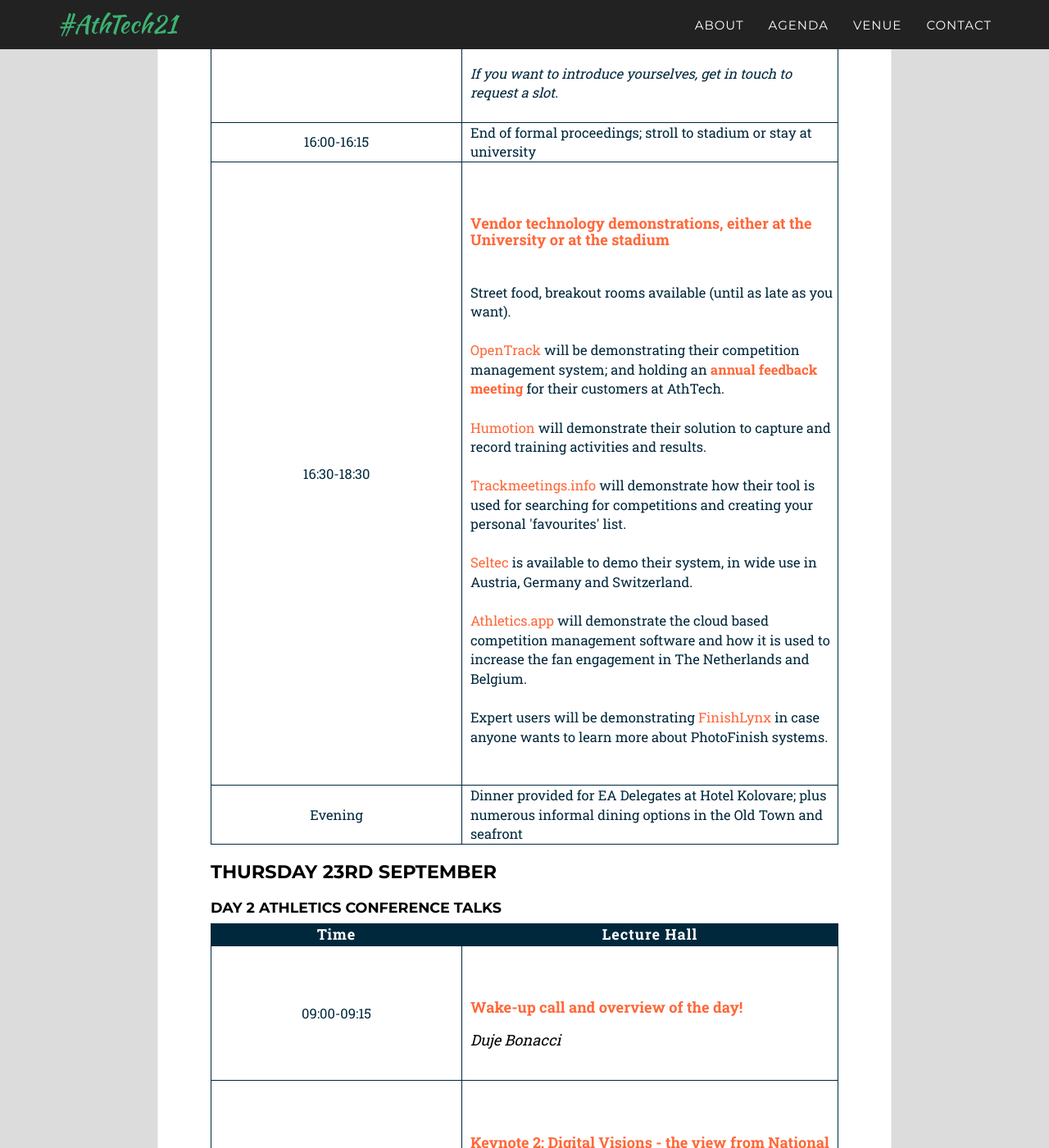
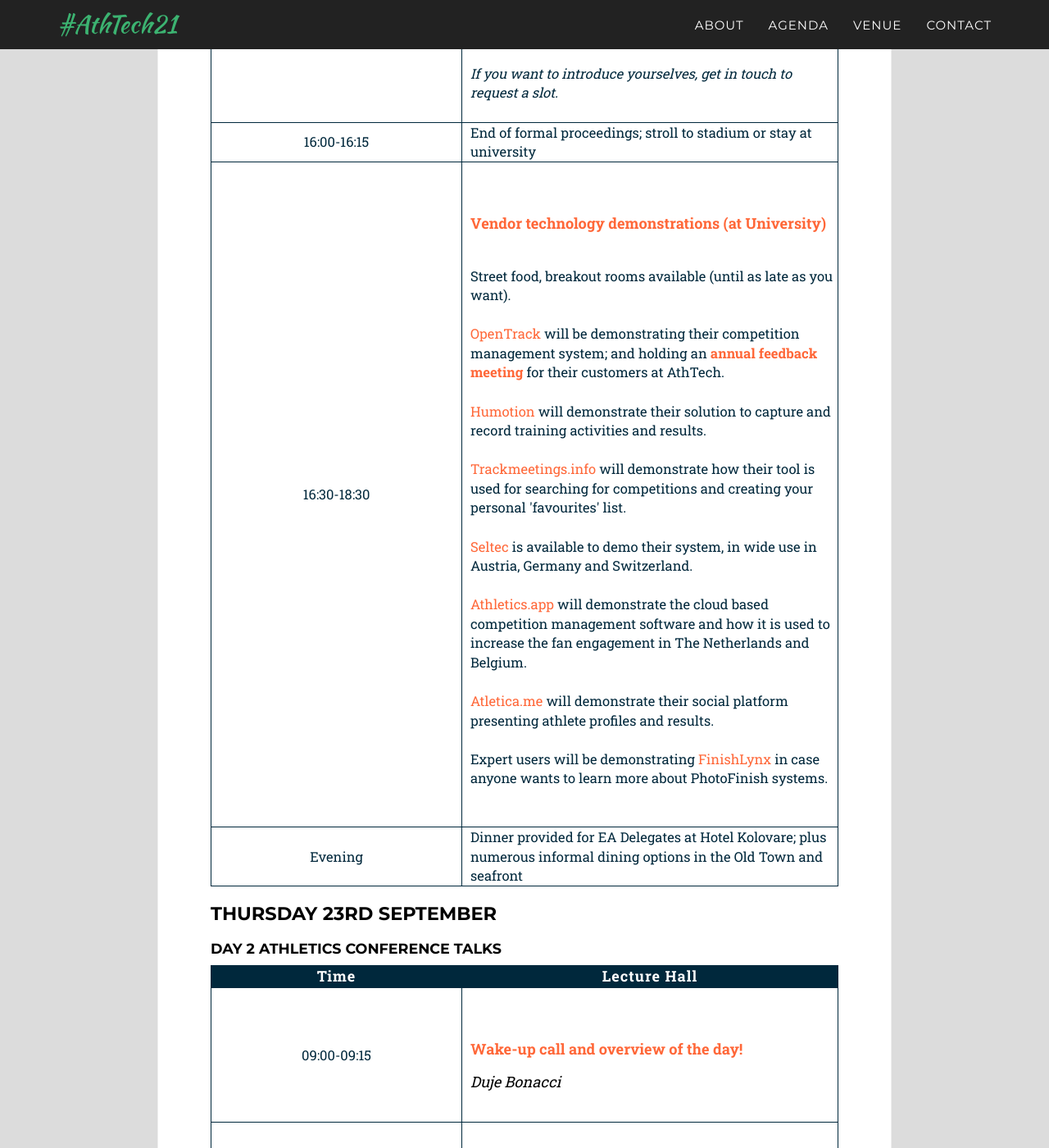
Before and after one commit to openath/athtech, a Jekyll site: the page built from _2021_pages/agenda.html, in a window 1280 px wide and 1400 px high, scrolled down 4937 px. Shown: the whole window at 82% size. Built offline with Jekyll 4.4.1, drawn with Linux system fonts in a browser that asks for light colours; some web fonts are replaced.

Commit message:
Update agenda.html

```diff
--- a/_2021_pages/agenda.html
+++ b/_2021_pages/agenda.html
@@ -262,12 +262,13 @@
                 <tr>
                     <td>16:30-18:30</td>
                     <td colspan="2">
-                        <p><b>Vendor technology demonstrations, either at the University or at the stadium</b></p><br>Street food, breakout rooms available (until as late as you want).
+                        <p><b>Vendor technology demonstrations (at University)</b></p><br>Street food, breakout rooms available (until as late as you want).
                           <br><a href='https://opentrack.run/'>OpenTrack</a> will be demonstrating their competition management system; and holding an <b>annual feedback meeting</b> for their customers at AthTech.
                           <br><a href='https://humotion.net/en/home/'>Humotion</a> will demonstrate their solution to capture and record training activities and results.
                           <br><a href='https://trackmeetings.info/'>Trackmeetings.info</a> will demonstrate how their tool is used for searching for competitions and creating your personal 'favourites' list.
                           <br><a href='https://www.seltec-sports.com/'>Seltec</a> is available to demo their system, in wide use in Austria, Germany and Switzerland.
                           <br><a href='https://www.athletics.app/'>Athletics.app</a> will demonstrate the cloud based competition management software and how it is used to increase the fan engagement in The Netherlands and Belgium.
+                          <br><a href='https://www.atletica.me/'>Atletica.me</a> will demonstrate their social platform presenting athlete profiles and results.
                           <br>Expert users will be demonstrating <a href='https://trackmeetings.info/'>FinishLynx</a> in case anyone wants to learn more about PhotoFinish systems.
 
                     </td>
```
